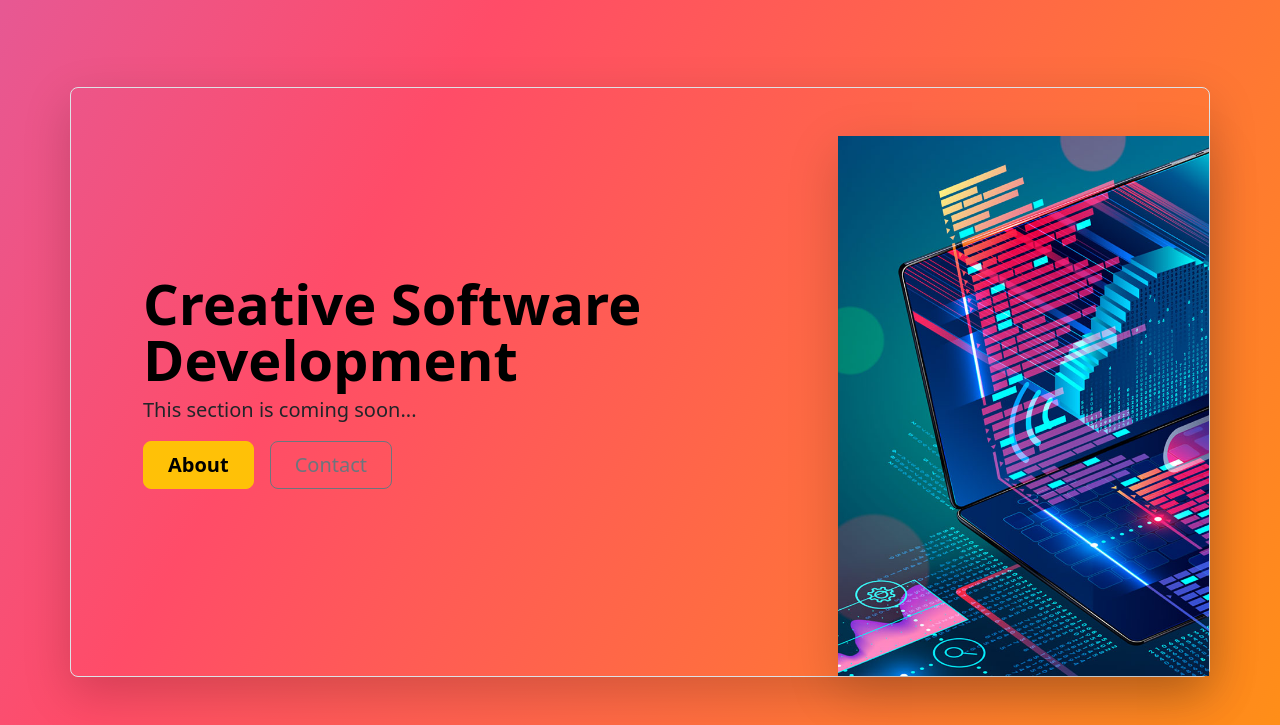
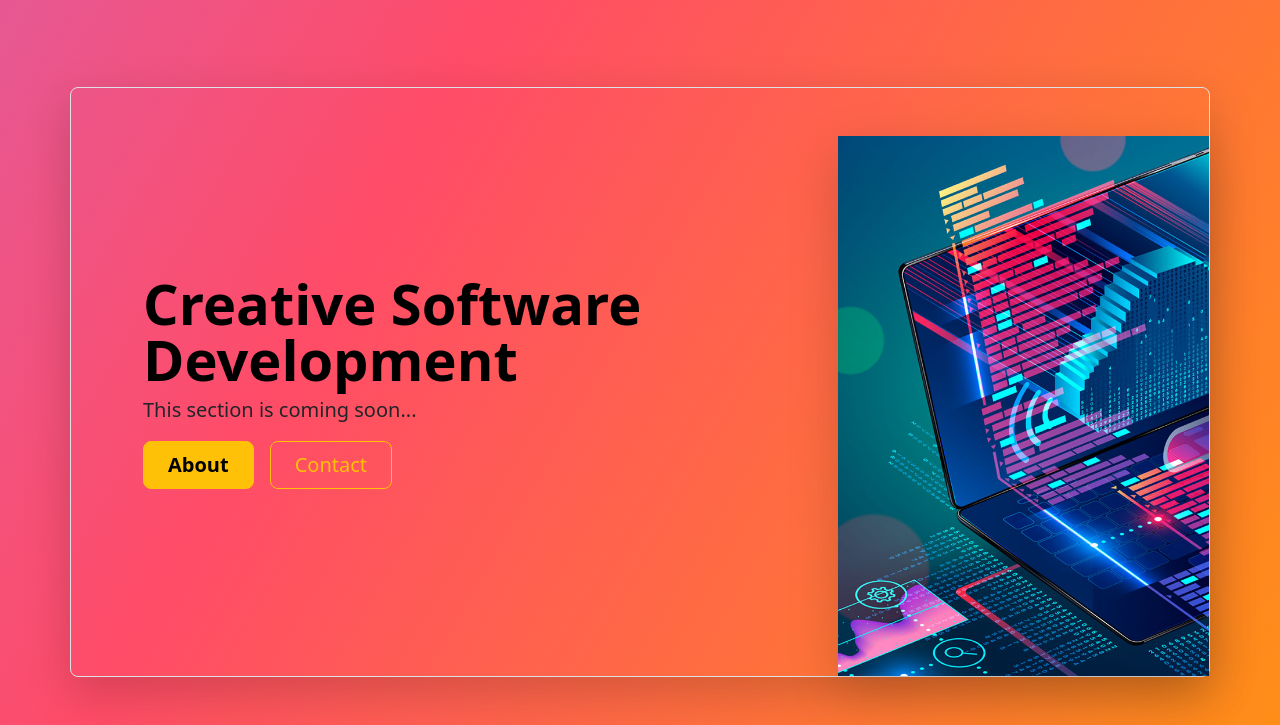
Before and after one commit to hafsa-go-dev/bootstrap-site1, a plain HTML site: page blog.html in a window 1280 px wide. Shown: the part 75-800 px from the top of the page. Drawn offline with nearby package versions, Linux system fonts and the light colour scheme.

Commit message:
creation

```diff
--- a/blog.html
+++ b/blog.html
@@ -53,7 +53,7 @@
                 <p class="lead">This section is coming soon...</p>
                 <div class="d-grid gap-2 d-md-flex justify-content-md-start mb-4 mb-lg-3">
                     <a href="./about.html"><button type="button" class="btn btn-warning btn-lg px-4 me-md-2 fw-bold">About</button>
-                    </a><a href="./contact.html"><button type="button" class="btn btn-outline-secondary btn-lg px-4">Contact</button>
+                    </a><a href="./contact.html"><button type="button" class="btn btn-outline-warning btn-lg px-4">Contact</button>
                 </a>
                 </div>
             </div>
```
Also changed, not shown: contact.html (+1 -1 lines), index.html (+1 -1 lines), portfolio.html (+1 -1 lines).
